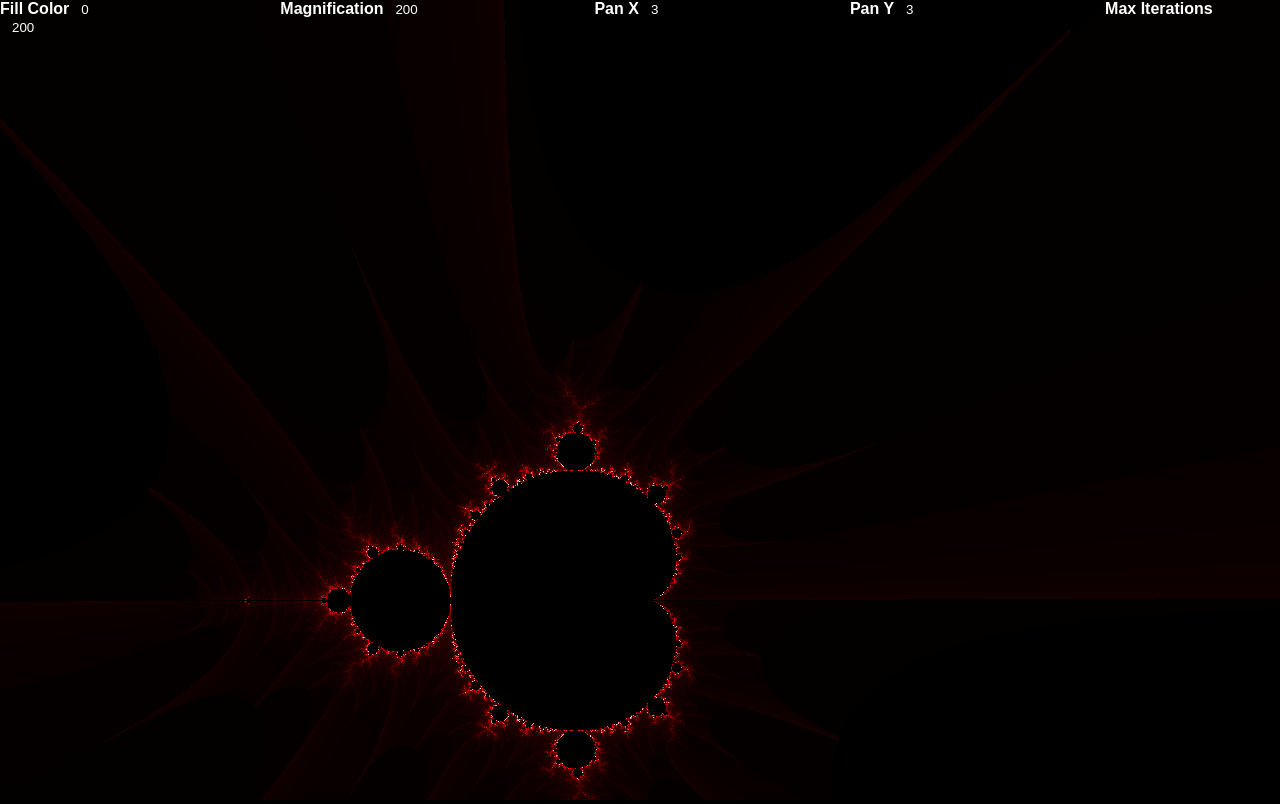
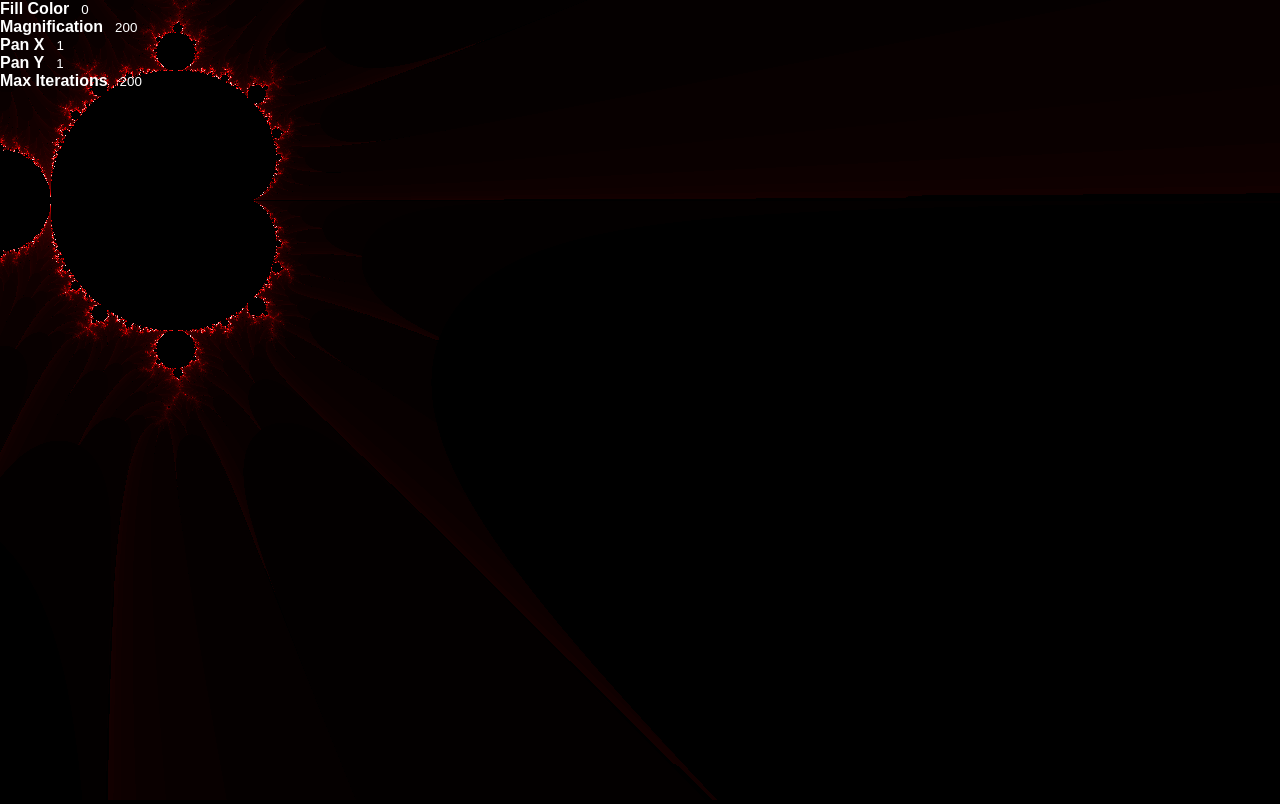
Before and after one commit to Briforce/reactals, a React app: page / in a window 1280 px wide. Built offline with nearby package versions, Linux system fonts and the light colour scheme.

Commit message:
separate control component with local state

```diff
--- a/config/babel.config.js
+++ b/config/babel.config.js
@@ -2,10 +2,7 @@ module.exports = function(api) {
   api.cache.using(() => process.env.NODE_ENV);
 
   const presets = ["@babel/preset-env", "@babel/preset-react"];
-  const plugins = [
-    "react-hot-loader/babel",
-    "@babel/plugin-proposal-class-properties"
-  ];
+  const plugins = ["@babel/plugin-proposal-class-properties"];
 
   return {
     presets,
--- a/package.json
+++ b/package.json
@@ -7,7 +7,7 @@
   "author": "Brian <bparker222@gmail.com>",
   "license": "MIT",
   "scripts": {
-    "start": "webpack-dev-server --config ./config/webpack/webpack.config.js --mode development --hot"
+    "start": "webpack-dev-server --config ./config/webpack/webpack.config.js --mode development"
   },
   "dependencies": {
     "classnames": "^2.2.6",
@@ -25,7 +25,6 @@
     "css-loader": "^3.2.0",
     "html-webpack-plugin": "^3.2.0",
     "less-loader": "^5.0.0",
-    "react-hot-loader": "^4.12.15",
     "style-loader": "^1.0.0",
     "webpack": "^4.41.2",
     "webpack-cli": "^3.2.1",
--- a/src/components/App/App.jsx
+++ b/src/components/App/App.jsx
@@ -9,8 +9,8 @@ export const defaultControls = {
   fillColor: 0,
   magnification: 200,
   maxIterations: 200,
-  panX: 3,
-  panY: 3
+  panX: 1,
+  panY: 1
 };
 
 const App = () => {
--- a/src/components/App/index.js
+++ b/src/components/App/index.js
@@ -1,4 +1,3 @@
-import { hot } from "react-hot-loader/root";
 import App from "./App";
 
-export default hot(App);
+export default App;
--- a/src/components/Controls/Controls.jsx
+++ b/src/components/Controls/Controls.jsx
@@ -1,3 +1,4 @@
+import LabeledInput from "../LabeledInput";
 import React from "react";
 
 import "./Controls.less";
@@ -12,18 +13,20 @@ const controlLabels = [
 
 const Controls = ({ controls, setControls }) => (
   <div className="Controls-Container">
-    {controlLabels.map(({ label, dataKey }) => (
-      <span className="Controls-Input-Container" key={dataKey}>
-        <span className="Controls-Input-label">{label}</span>
-        <input
-          className="Controls-Input"
-          onChange={event =>
-            setControls({ ...controls, [dataKey]: event.target.value })
-          }
+    {controlLabels.map(({ label, dataKey }) => {
+      const onChange = newValue =>
+        setControls({ ...controls, [dataKey]: newValue });
+
+      return (
+        <LabeledInput
+          key={dataKey}
+          dataKey={dataKey}
+          label={label}
+          onChange={onChange}
           value={controls[dataKey]}
         />
-      </span>
-    ))}
+      );
+    })}
   </div>
 );
 
--- a/src/components/Controls/Controls.less
+++ b/src/components/Controls/Controls.less
@@ -1,18 +1,10 @@
 .Controls-Container {
+  display: flex;
+  flex-direction: column;
   position: absolute;
+  opacity: 0.3;
 
-  .Controls-Input-Container {
-    margin-right: 20px;
-  }
-
-  .Controls-Input {
-    border: none;
-    color: white;
-    background-color: transparent;
-    margin-left: 10px;
-  }
-
-  .Controls-Input-label {
-    font-weight: bold;
+  &:hover {
+    opacity: 1;
   }
 }
--- /dev/null
+++ b/src/components/LabeledInput/LabeledInput.jsx
@@ -0,0 +1,28 @@
+import React, { useState } from "react";
+
+import "./LabeledInput.less";
+
+const LabeledInput = ({ label, dataKey, onChange, value }) => {
+  const [localValue, setLocalValue] = useState(value);
+
+  const onEnter = event =>
+    event.key === "Enter" ? onChange(localValue) : null;
+
+  const onLocalChange = event => {
+    setLocalValue(event.target.value);
+  };
+
+  return (
+    <span className="Controls-Input-Container" key={dataKey}>
+      <span className="Controls-Input-label">{label}</span>
+      <input
+        className="Controls-Input"
+        onChange={onLocalChange}
+        onKeyPress={onEnter}
+        value={localValue}
+      />
+    </span>
+  );
+};
+
+export default LabeledInput;
--- /dev/null
+++ b/src/components/LabeledInput/LabeledInput.less
@@ -0,0 +1,14 @@
+.Controls-Input-Container {
+  margin-right: 20px;
+}
+
+.Controls-Input {
+  border: none;
+  color: white;
+  background-color: transparent;
+  margin-left: 10px;
+}
+
+.Controls-Input-label {
+  font-weight: bold;
+}
--- /dev/null
+++ b/src/components/LabeledInput/index.js
@@ -0,0 +1,3 @@
+import LabeledInput from "./LabeledInput";
+
+export default LabeledInput;
```
Also changed, not shown: 1 other file (tests, documents, lock files or other folders).
